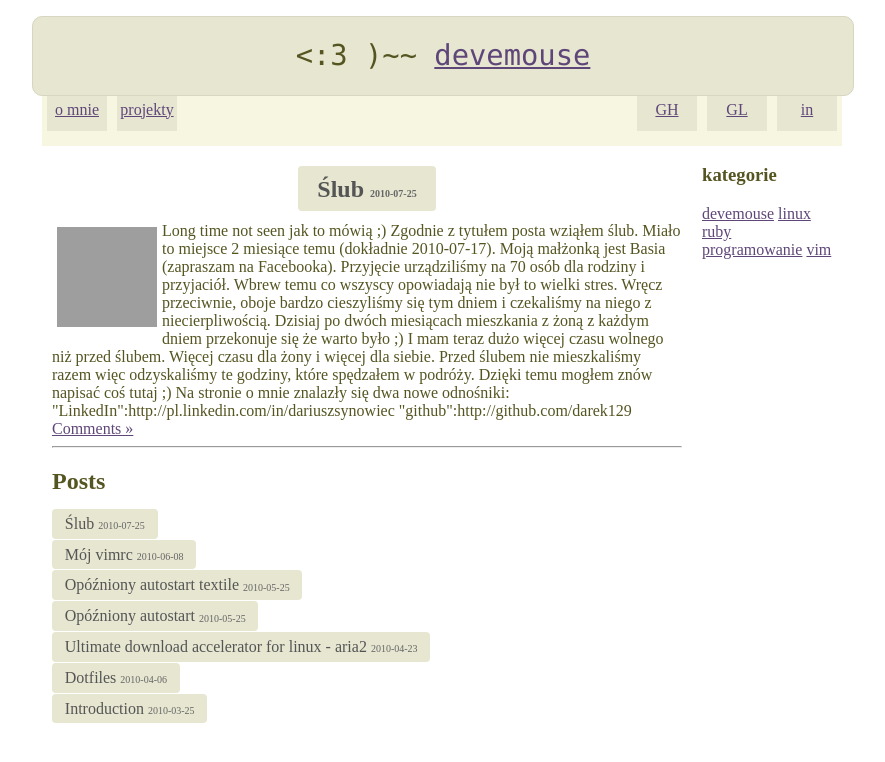
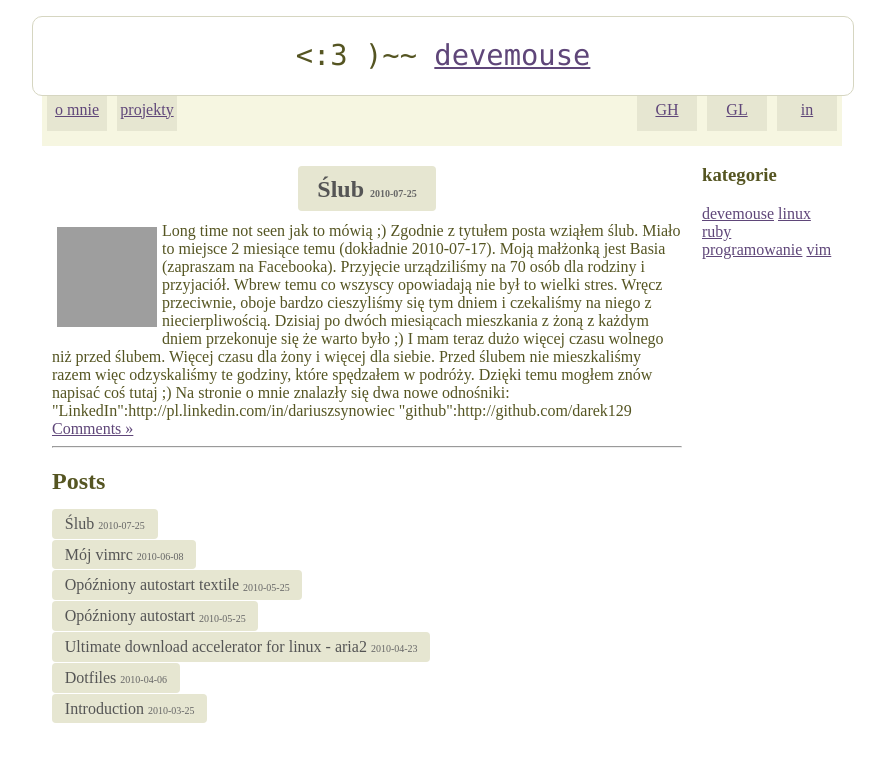
Before and after one commit to devemouse/devemouse.github.com, a Jekyll site: the page built from index.html, in a window 1280 px wide. Shown: the top 762 px of the page, without its empty margins (198-1083 px from the left). Built offline with Jekyll 4.4.1, drawn with Linux system fonts in a browser that asks for light colours; Markdown is read by kramdown in place of the engine named in the settings; grey boxes are pictures that could not be loaded.

Commit message:
changed color of top nav bar

```diff
--- a/css/default.css
+++ b/css/default.css
@@ -15,7 +15,7 @@ div.title {
    color:#555522;
 
    padding: 10px 10px 10px 10px;
-   background: #E6E6D1;
+   background: transparent;
    margin-top: -10px;
    margin-left: -10px;
    border: 1px solid #D6D6C1;
```
